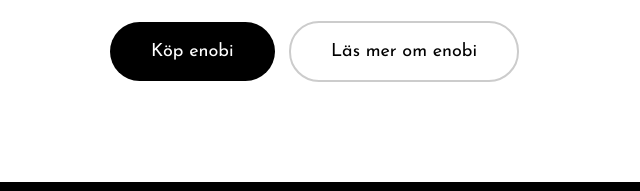
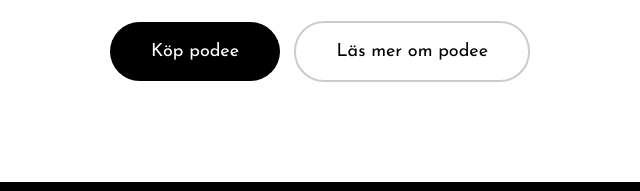
Before and after one commit to evconnectse/sch005, a plain HTML site: page index.html in a window 1280 px wide. Shown: the part 530-721 px from the top of the page, 545-1185 px from the left. Drawn offline with Linux system fonts and the light colour scheme; files whose address does not match are found by name; a web font is replaced by a local one.

Commit message:
Update index.html

```diff
--- a/index.html
+++ b/index.html
@@ -123,8 +123,8 @@
 				<div class="block">
 					<h1 class="font-weight-bold mb-4 font-size-60">Kompakt.<br>Kraftfull.<br>Praktisk.</h1>
 					<p class="mb-4">'Produktnamn' är en extremt liten och lätt bärbar laddstation, designad för att ladda elbilar från hushållsuttag. 'Produktnamn' konverterar vilket uttag som helst till en laddstation med maximala användar- och säkerhetsfunktioner. Den unika designen sparar utrymme, vikt och du använder din vanliga laddkabel för anslutning.</p>
-					<a href="#resellers" class="btn btn-main btn-one">Köp enobi</a>
-          <a href="#features" class="btn btn-main btn-two">Läs mer om enobi</a>
+					<a href="#resellers" class="btn btn-main btn-one">Köp podee</a>
+          <a href="#features" class="btn btn-main btn-two">Läs mer om podee</a>
 				</div>
 			</div>
 		</div>
```
